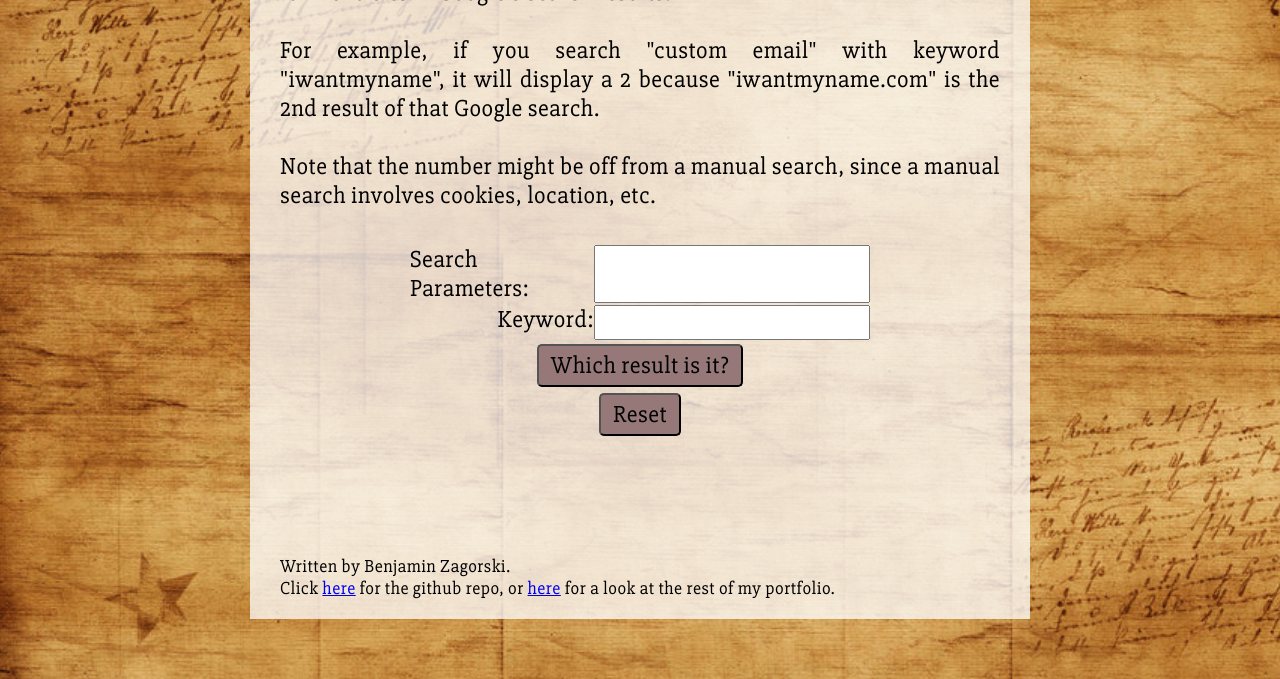
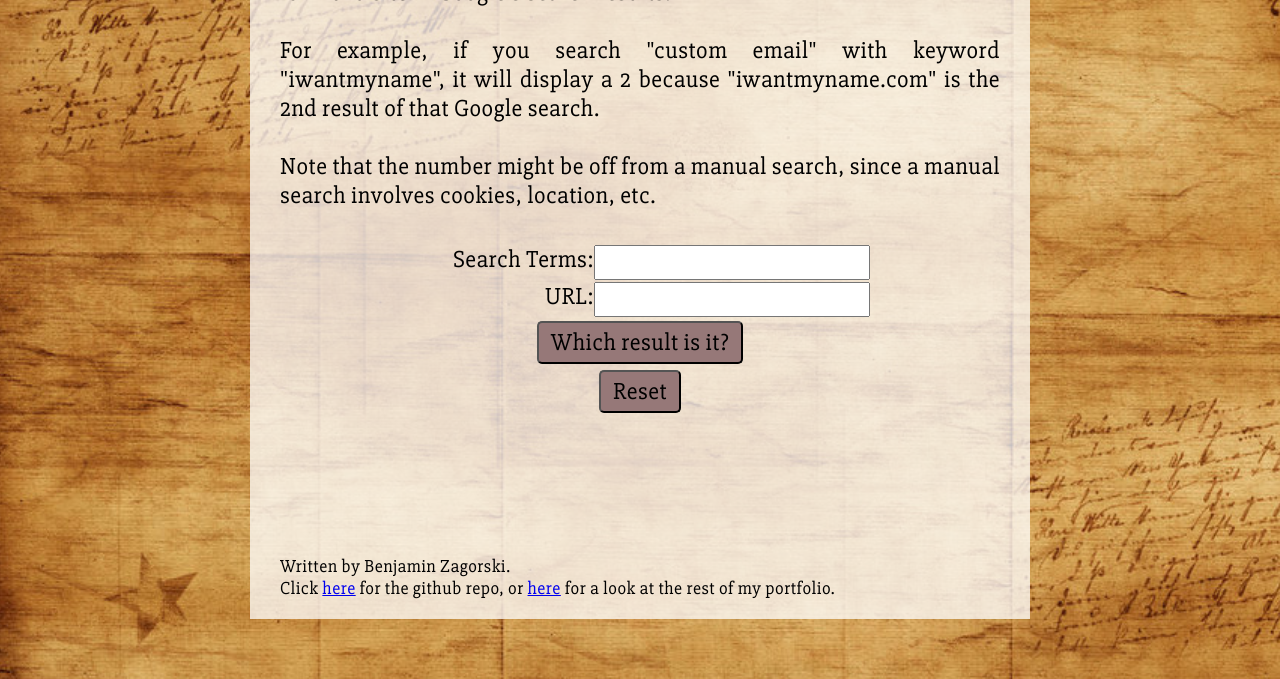
Before and after one commit to MrMicrowaveOven/WhatPage, a website: page index.html in a window 1280 px wide. Shown: the part 141-820 px from the top of the page. Drawn offline with nearby package versions, Linux system fonts and the light colour scheme.

Commit message:
Changed labels on fields

```diff
--- a/index.html
+++ b/index.html
@@ -19,8 +19,8 @@
     </div>
     <div class="application">
       <label id="timesCheckedLabel">Times Checked<input type="text" id="timesChecked" name="timesChecked" value="0" disabled="true"></label>
-      <label class="app">Search Parameters: <input type="text" name="parameters" id="parameters" value=""></label>
-      <label class="app">Keyword: <input type="text" name="keyword" id="keyword" value=""></label>
+      <label class="app">Search Terms: <input type="text" name="parameters" id="parameters" value=""></label>
+      <label class="app">URL: <input type="text" name="keyword" id="keyword" value=""></label>
       <button class="button" onClick="validateInput(1)">Which result is it?</button>
       <button class="button" onClick="reset()" id="reset">Reset</button>
       <div class="response" id="response"></div>
```
